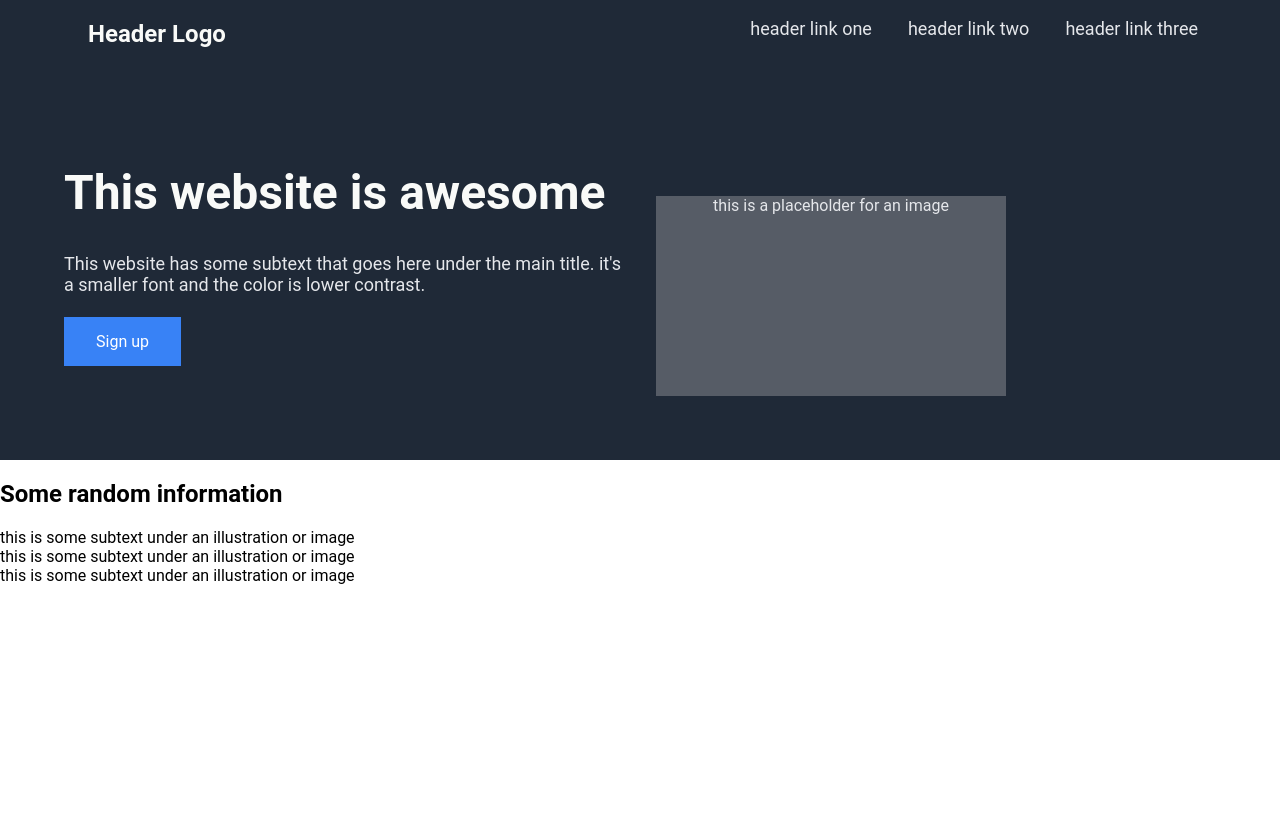
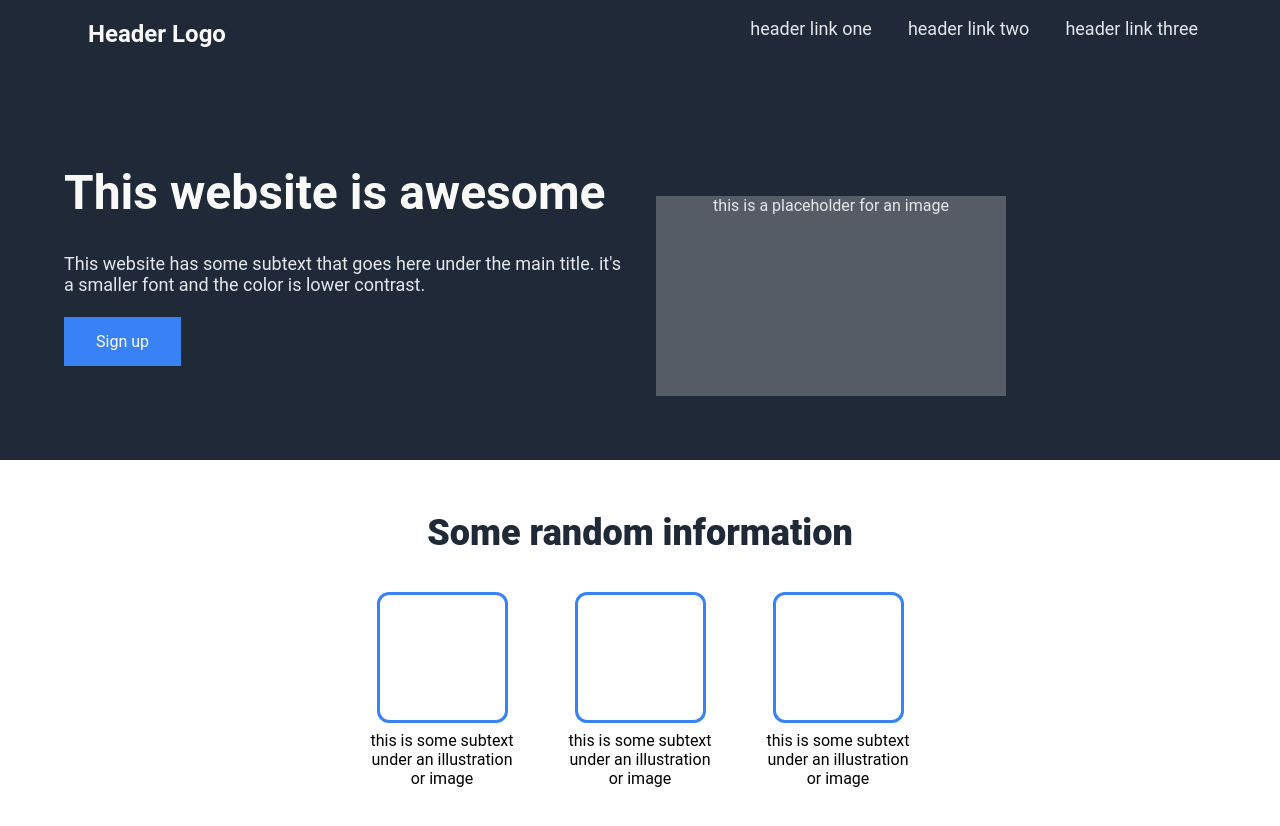
Before and after one commit to mechetenco/odin-landing-page-project, a plain HTML site: page index.html in a window 1280 px wide. Before the commit the page ends 800 px from the top, so only its background shows below. Drawn offline with Linux system fonts and the light colour scheme.

Commit message:
4 columns styles added

```diff
--- a/css/styles.css
+++ b/css/styles.css
@@ -4,6 +4,9 @@ body{
   width: 100%;
   padding: 0;
   margin: 0;
+  display: flex;
+  align-items: center;
+  flex-direction: column;
 }
 /*wrapper*/
 .wrapper{
@@ -86,3 +89,37 @@ body{
     width: 350px;
     background-color: #f7eeee41;
   }
+
+/*columns*/
+.column-info{
+    height: 350px;
+    display: flex;
+    justify-content: center;
+    align-items: center;
+    flex-direction: column;
+    margin-bottom: 50px;
+}
+.column-info h2{
+    font-size: 36px;
+    font-weight: 900;
+    color: #1F2937;
+
+}
+.columns{
+    display: flex;
+    gap: 48px;
+}
+.column{
+    display: flex;
+    flex-direction: column;
+    width: 150px;
+    align-items: center;
+    text-align: center;
+}
+.column .column-image{
+    border: 3px solid #3882F6;
+    border-radius: 12px;
+    height: 125px;
+    width: 125px;
+    margin: 8px;
+}
```
